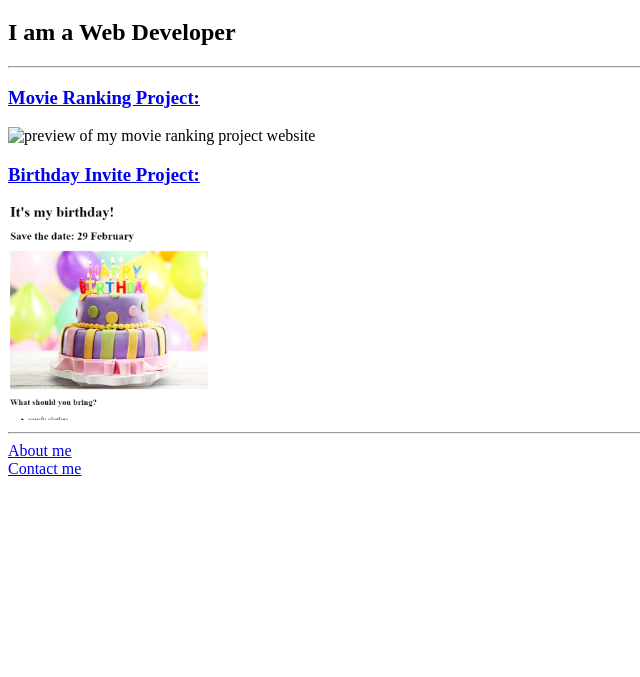
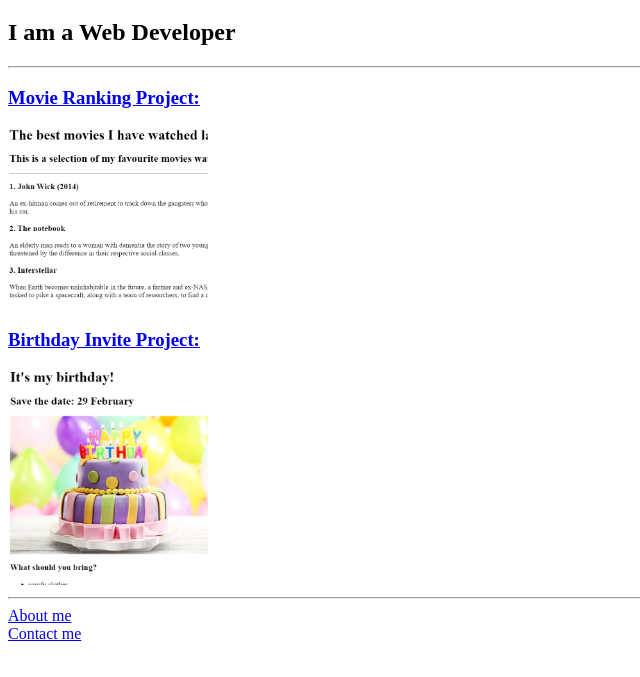
Before and after one commit to kroksanaa/html-portfolio, a plain HTML site: page index.html in a window 1280 px wide. Shown: the part 61-738 px from the top of the page, without its empty margins (0-640 px from the left). Drawn offline with Linux system fonts and the light colour scheme.

Commit message:
Update index.html

```diff
--- a/index.html
+++ b/index.html
@@ -12,7 +12,7 @@
     <hr />
 
     <a href="./public/movie-ranking.html"><h3>Movie Ranking Project:</h3></a>
-    <img src="./assets/images/movie-ranking.png/" alt="preview of my movie ranking project website" width="200"/>
+    <img src="./assets/images/movie-ranking.png" alt="preview of my movie ranking project website" width="200"/>
 
 
     <a href="./public/birthday-invite.html"><h3>Birthday Invite Project:</h3></a>
```
